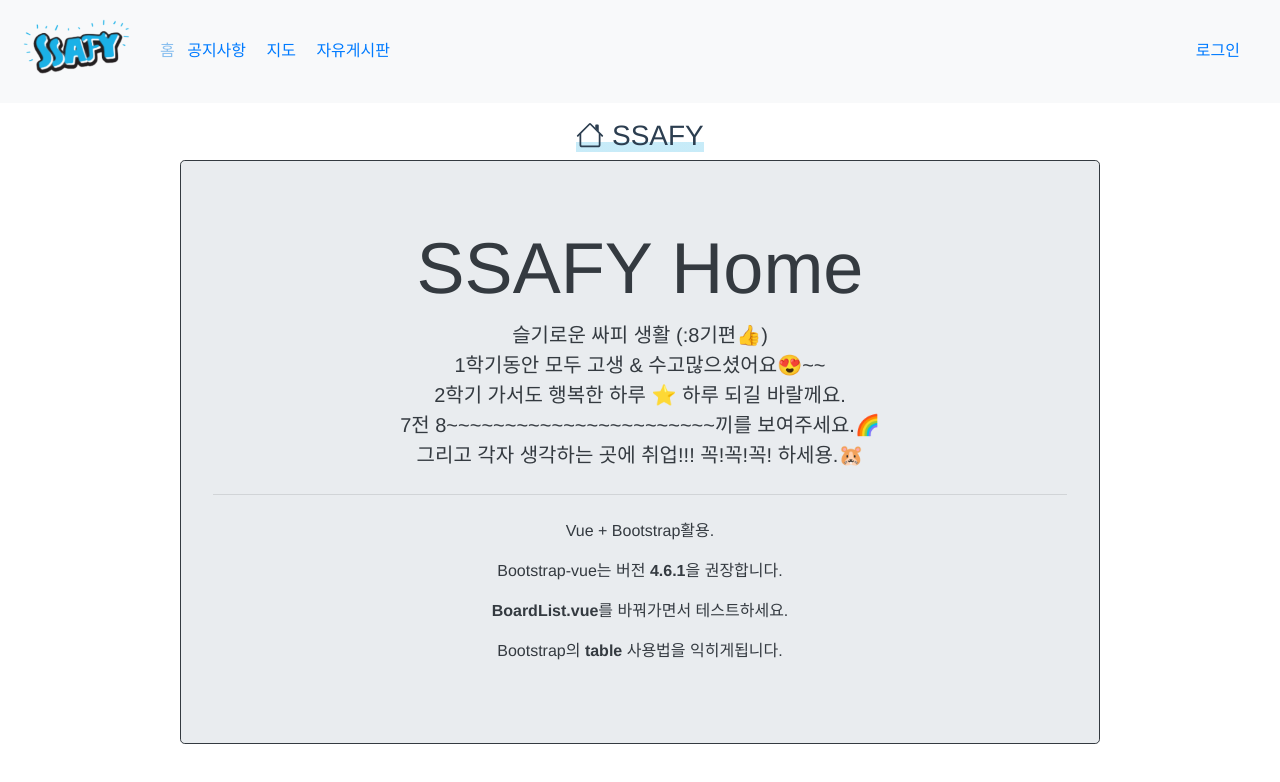
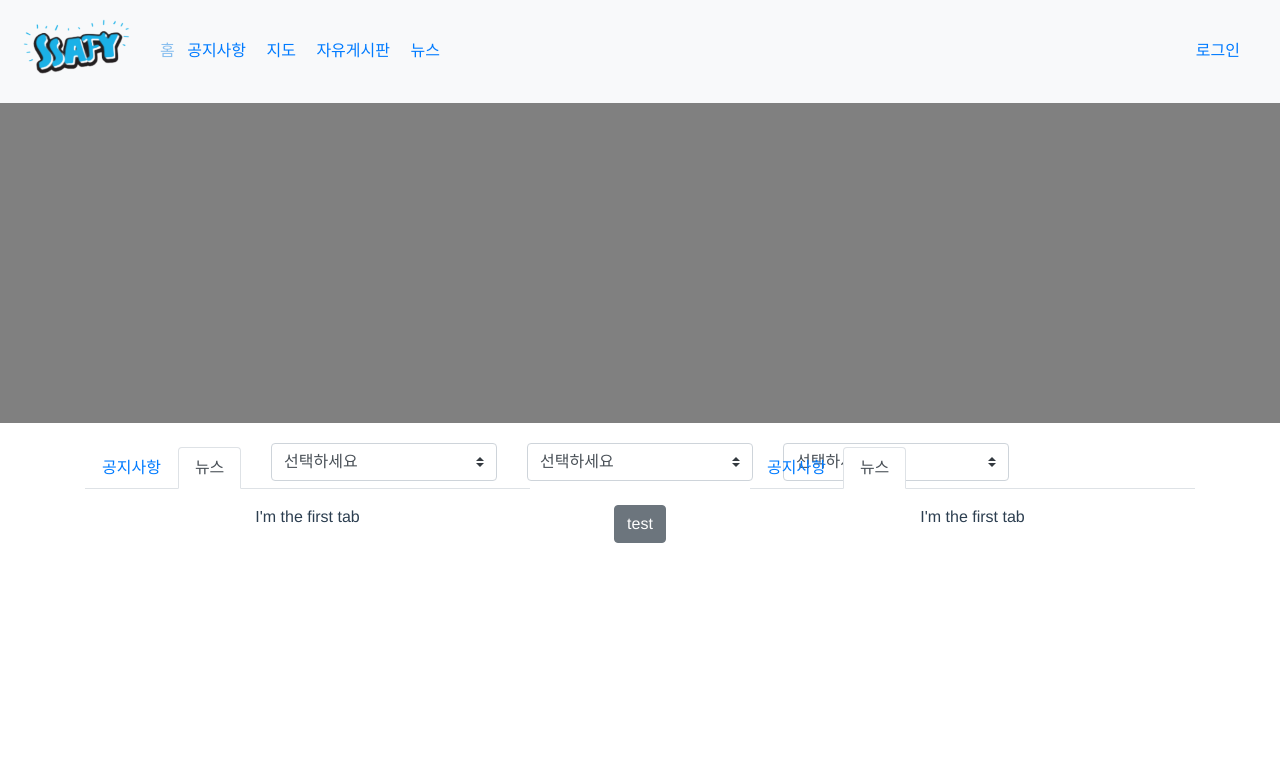
Before and after one commit to Randommagic/ssafyfinal, a Vue app in the folder front/: page / in a window 1280 px wide. Shown: the top 782 px of the page. Built offline with nearby package versions, Linux system fonts and the light colour scheme; no server answers.

Commit message:
[ADD] UI 수정 중

```diff
--- a/front/public/index.html
+++ b/front/public/index.html
@@ -8,9 +8,6 @@
     <title><%= htmlWebpackPlugin.options.title %></title>
   </head>
   <body>
-    <noscript>
-      <strong>We're sorry but <%= htmlWebpackPlugin.options.title %> doesn't work properly without JavaScript enabled. Please enable it to continue.</strong>
-    </noscript>
     <div id="app"></div>
     <!-- built files will be auto injected -->
   </body>
--- a/front/src/App.vue
+++ b/front/src/App.vue
@@ -1,17 +1,38 @@
 <template>
   <div id="app">
     <the-header-navbar></the-header-navbar>
-    <router-view></router-view>
+    <div>
+      <router-view></router-view>
+    </div>
+    <b-container class="bv-example-row">
+      <b-row class="text-center mt-4">
+        <b-col cols="5">
+          <the-thumb-nail></the-thumb-nail>
+        </b-col>
+        <b-col></b-col>
+        <b-col cols="5">
+          <the-thumb-nail></the-thumb-nail>
+        </b-col>
+      </b-row>
+    </b-container>
+      <!-- <div> -->
+      <!-- <b-row class="mt-4">
+        <the-thumb-nail></the-thumb-nail>
+        <b-col>23</b-col>
+      </b-row> -->
+      <!-- </div> -->
   </div>
 </template>
 
 <script>
 import TheHeaderNavbar from "@/components/TheHeaderNavbar";
+import TheThumbNail from "@/components/TheThumbNail";
 
 export default {
   name: "App",
   components: {
     TheHeaderNavbar,
+    TheThumbNail,
   },
 };
 </script>
--- a/front/src/components/TheHeaderNavbar.vue
+++ b/front/src/components/TheHeaderNavbar.vue
@@ -22,6 +22,9 @@
             </router-link>
             <router-link :to="{ name: 'board' }" class="m-2 link">
               자유게시판
+            </router-link>
+            <router-link :to="{ name: 'news' }" class="m-2 link">
+              뉴스
             </router-link>
           </b-nav-item>
         </b-navbar-nav>
--- /dev/null
+++ b/front/src/components/TheThumbNail.vue
@@ -0,0 +1,26 @@
+<template>
+    <div>
+        <b-tabs content-class="mt-3">
+            <notice-thumb-nail-item></notice-thumb-nail-item>
+            <news-thumb-nail-item></news-thumb-nail-item>
+        </b-tabs>
+    </div>
+</template>
+
+<script>
+import NoticeThumbNailItem from '@/components/notice/item/NoticeThumbNailItem';
+import NewsThumbNailItem from '@/components/news/item/NewsThumbNailItem';
+
+
+export default {
+    name: "TheThumbNail",
+    components: {
+        NoticeThumbNailItem,
+        NewsThumbNailItem
+    }
+}
+</script>
+
+<style>
+
+</style>
--- a/front/src/components/house/HouseSearchBar.vue
+++ b/front/src/components/house/HouseSearchBar.vue
@@ -1,22 +1,13 @@
 <template>
-  <b-row class="mt-4 mb-4 text-center">
-    <!-- <b-col class="sm-3">
-      <b-form-input
-        v-model.trim="dongCode"
-        placeholder="동코드 입력...(예 : 11110)"
-        @keypress.enter="sendKeyword"
-      ></b-form-input>
-    </b-col>
-    <b-col class="sm-3" align="left">
-      <b-button variant="outline-primary" @click="sendKeyword">검색</b-button>
-    </b-col> -->
-    <b-col class="sm-3">
+  <b-row class="mb-4 text-center" style="width: 60%;
+    margin: auto;">
+    <b-col class="sm-3" style="margin-top: 340px;">
       <b-form-select v-model="sidoCode" :options="sidos" @change="gugunList"></b-form-select>
     </b-col>
-    <b-col class="sm-3">
+    <b-col class="sm-3" style="margin-top: 340px;">
       <b-form-select v-model="gugunCode" :options="guguns" @change="dongList"></b-form-select>
     </b-col>
-    <b-col class="sm-3">
+    <b-col class="sm-3" style="margin-top: 340px;">
       <b-form-select v-model="dongCode" :options="dongs" @change="searchApt"></b-form-select>
     </b-col>
   </b-row>
--- /dev/null
+++ b/front/src/components/news/item/NewsThumbNailItem.vue
@@ -0,0 +1,15 @@
+<template>
+  <b-tab title="뉴스" active>
+        <p>I'm the first tab</p>
+    </b-tab>
+</template>
+
+<script>
+export default {
+    name: "NewsThumbNailItem",
+}
+</script>
+
+<style>
+
+</style>
--- /dev/null
+++ b/front/src/components/notice/item/NoticeThumbNailItem.vue
@@ -0,0 +1,15 @@
+<template>
+    <b-tab title="공지사항" active>
+        <p>I'm the first tab</p>
+    </b-tab>
+</template>
+
+<script>
+export default {
+    name: "NoticeThumbNailItem",
+}
+</script>
+
+<style>
+
+</style>
--- a/front/src/views/AppMain.vue
+++ b/front/src/views/AppMain.vue
@@ -1,36 +1,17 @@
 <template>
-  <b-container class="bv-example-row mt-3 text-center">
-    <h3 class="underline-steelblue"><b-icon icon="house"></b-icon> SSAFY</h3>
-    <b-row>
-      <b-col></b-col>
-      <b-col cols="10">
-        <b-jumbotron bg-variant="muted" text-variant="dark" border-variant="dark">
-          <template #header>SSAFY Home</template>
-
-          <template #lead>
-            슬기로운 싸피 생활 (:8기편👍)<br />
-            1학기동안 모두 고생 & 수고많으셨어요😍~~<br />
-            2학기 가서도 행복한 하루 ⭐️ 하루 되길 바랄께요.<br />
-            7전 8~~~~~~~~~~~~~~~~~~~~~~~끼를 보여주세요.🌈<br />
-            그리고 각자 생각하는 곳에 취업!!! 꼭!꼭!꼭! 하세용.🐹
-          </template>
-
-          <hr class="my-4" />
-
-          <p>Vue + Bootstrap활용.</p>
-          <p>Bootstrap-vue는 버전 <b>4.6.1</b>을 권장합니다.</p>
-          <p><b>BoardList.vue</b>를 바꿔가면서 테스트하세요.</p>
-          <p>Bootstrap의 <b>table</b> 사용법을 익히게됩니다.</p>
-        </b-jumbotron>
-      </b-col>
-      <b-col></b-col>
-    </b-row>
-  </b-container>
+  <div id="container">
+    <house-search-bar></house-search-bar><b-button>test</b-button>
+  </div>
 </template>
 
 <script>
+import HouseSearchBar from '@/components/house/HouseSearchBar';
+
 export default {
   name: "AppMain",
+  components: {
+    HouseSearchBar,
+  },
   props: {
     msg: String,
   },
@@ -42,4 +23,10 @@ export default {
   display: inline-block;
   background: linear-gradient(180deg, rgba(255, 255, 255, 0) 70%, rgba(72, 190, 233, 0.3) 30%);
 }
+
+#container {
+  width: 100vw;
+  height: 40vh;
+  background-color: gray;
+}
 </style>
--- a/front/src/views/AppNews.vue
+++ b/front/src/views/AppNews.vue
@@ -30,11 +30,11 @@ export default {
     ...mapActions(newsStore, ["getNews"]),
     ...mapMutations(newsStore, ["SET_NEWS_LIST"]),
     getNewsList() {
-      if (this.newsList) this.getNews(encodeURI("부동산")); // store/getNewsList
+      if (this.newsList) this.getNews("부동산"); // store/getNewsList
     },
   }
 };
-</script>z
+</script>
 <style scoped>
 .underline-hotpink {
   display: inline-block;
```
